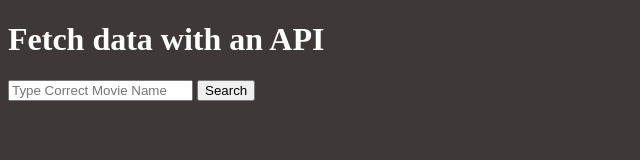
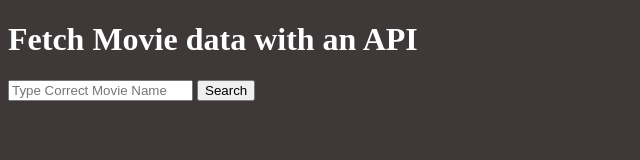
Before and after one commit to indranilmondal901/Fetch-data-with-an-API, a plain HTML site: page index.html in a window 1280 px wide. Shown: the whole page, without its empty margins (0-640 px from the left). Drawn offline with Linux system fonts and the light colour scheme.

```diff
--- a/index.html
+++ b/index.html
@@ -8,7 +8,7 @@
     <title>Fetch Movie data with an API</title>
 </head>
 <body>
-    <h1>Fetch data with an API</h1>
+    <h1>Fetch Movie data with an API</h1>
     <input type="text" id="input" placeholder="Type Correct Movie Name">
     <button onclick=search()>Search</button>
     <div id="results"></div>
```
